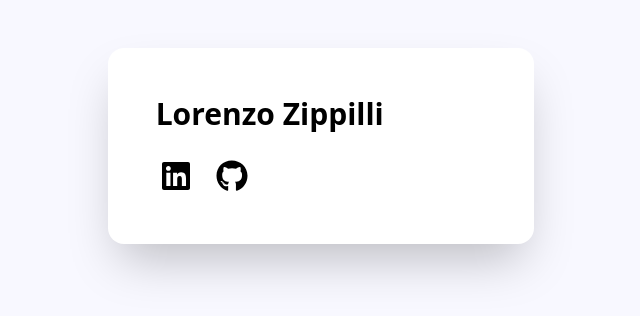
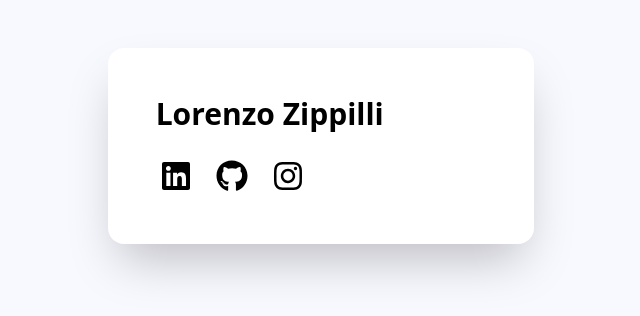
Before and after one commit to LoZip95/simply-static-portfolio, an Astro site: page / in a window 1280 px wide. Shown: the full height of the page, 319-959 px from the left. Built offline with nearby package versions, Linux system fonts and the light colour scheme; Astro itself is replaced by a stand-in of ours.

Commit message:
chore: Add instagram link and favicon

```diff
--- a/src/pages/index.astro
+++ b/src/pages/index.astro
@@ -5,7 +5,7 @@
 <html lang="it">
 	<head>
 		<meta charset="utf-8" />
-		<link rel="icon" type="image/svg+xml" href="/favicon.svg" />
+		<link rel="icon" type="image/x-icon" href="/favicon.ico" />
 		<meta name="viewport" content="width=device-width" />
 		<meta name="generator" content={Astro.generator} />
 		<meta name="description" content="Portfolio di Lorenzo Zippilli" />
@@ -18,7 +18,8 @@
 				"url": "https://lorenzozippilli.it",
 				"sameAs": [
 					"https://www.linkedin.com/in/lorenzo-zippilli/",
-					"https://github.com/LoZip95"
+					"https://github.com/LoZip95",
+					"https://www.instagram.com/lorenzo_0x7cb/"
 				]
 			}
 		</script>
@@ -63,6 +64,23 @@
 						></path></svg
 					>
 				</a>
+				<a
+					class="h-10 w-10"
+					href="https://www.instagram.com/lorenzo_0x7cb/"
+					target="_blank"
+					rel="noopener noreferrer"
+					aria-label="Profilo Instagram"
+				>
+					<title>Instagram</title>
+					<svg
+						xmlns="http://www.w3.org/2000/svg"
+						viewBox="0 0 640 640"
+						><!--!Font Awesome Free v7.1.0 by @fontawesome - https://fontawesome.com License - https://fontawesome.com/license/free Copyright 2025 Fonticons, Inc.-->
+						<path
+							d="M320.3 205C256.8 204.8 205.2 256.2 205 319.7C204.8 383.2 256.2 434.8 319.7 435C383.2 435.2 434.8 383.8 435 320.3C435.2 256.8 383.8 205.2 320.3 205zM319.7 245.4C360.9 245.2 394.4 278.5 394.6 319.7C394.8 360.9 361.5 394.4 320.3 394.6C279.1 394.8 245.6 361.5 245.4 320.3C245.2 279.1 278.5 245.6 319.7 245.4zM413.1 200.3C413.1 185.5 425.1 173.5 439.9 173.5C454.7 173.5 466.7 185.5 466.7 200.3C466.7 215.1 454.7 227.1 439.9 227.1C425.1 227.1 413.1 215.1 413.1 200.3zM542.8 227.5C541.1 191.6 532.9 159.8 506.6 133.6C480.4 107.4 448.6 99.2 412.7 97.4C375.7 95.3 264.8 95.3 227.8 97.4C192 99.1 160.2 107.3 133.9 133.5C107.6 159.7 99.5 191.5 97.7 227.4C95.6 264.4 95.6 375.3 97.7 412.3C99.4 448.2 107.6 480 133.9 506.2C160.2 532.4 191.9 540.6 227.8 542.4C264.8 544.5 375.7 544.5 412.7 542.4C448.6 540.7 480.4 532.5 506.6 506.2C532.8 480 541 448.2 542.8 412.3C544.9 375.3 544.9 264.5 542.8 227.5zM495 452C487.2 471.6 472.1 486.7 452.4 494.6C422.9 506.3 352.9 503.6 320.3 503.6C287.7 503.6 217.6 506.2 188.2 494.6C168.6 486.8 153.5 471.7 145.6 452C133.9 422.5 136.6 352.5 136.6 319.9C136.6 287.3 134 217.2 145.6 187.8C153.4 168.2 168.5 153.1 188.2 145.2C217.7 133.5 287.7 136.2 320.3 136.2C352.9 136.2 423 133.6 452.4 145.2C472 153 487.1 168.1 495 187.8C506.7 217.3 504 287.3 504 319.9C504 352.5 506.7 422.6 495 452z"
+						></path></svg
+					>
+				</a>
 			</nav>
 		</header>
 	</body>
```
Also changed, not shown: public/favicon.ico (added), public/favicon.svg (deleted).
